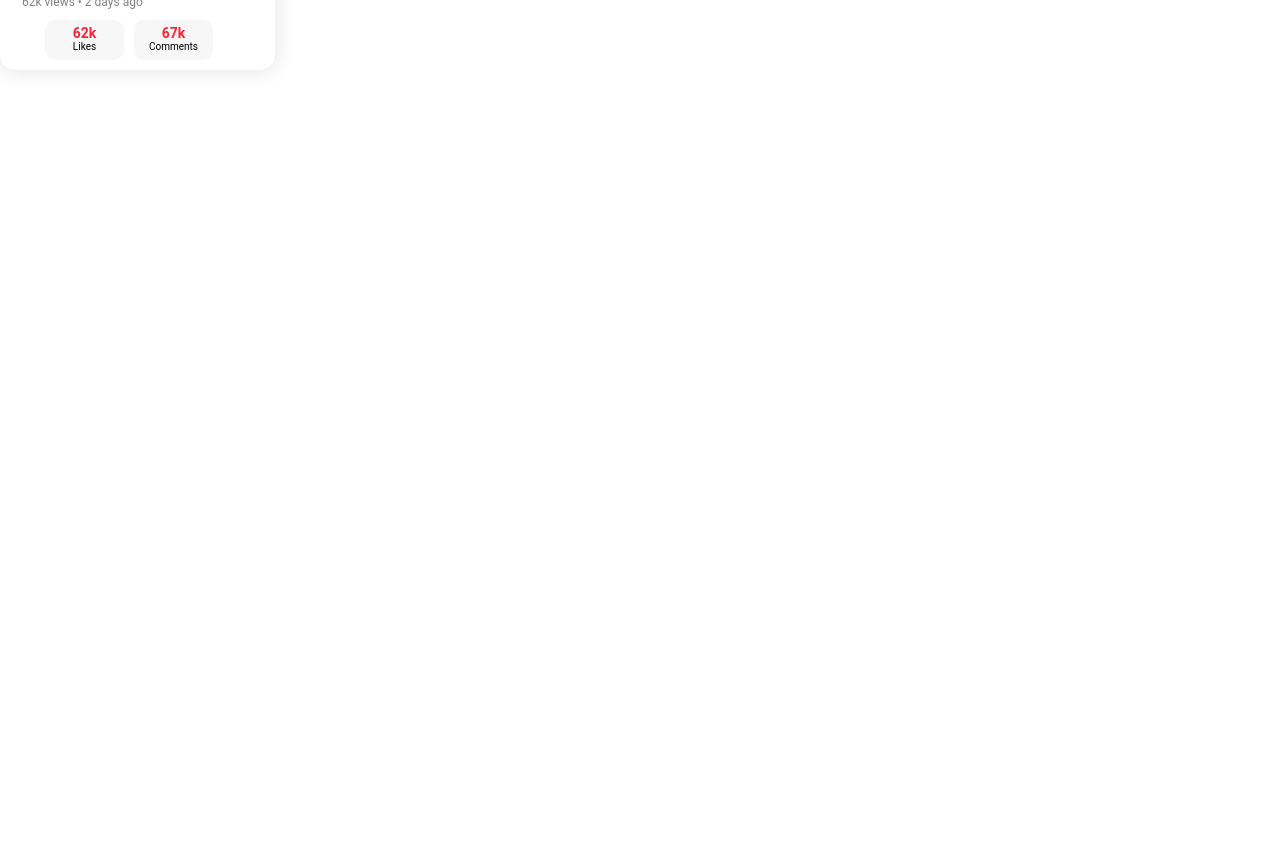
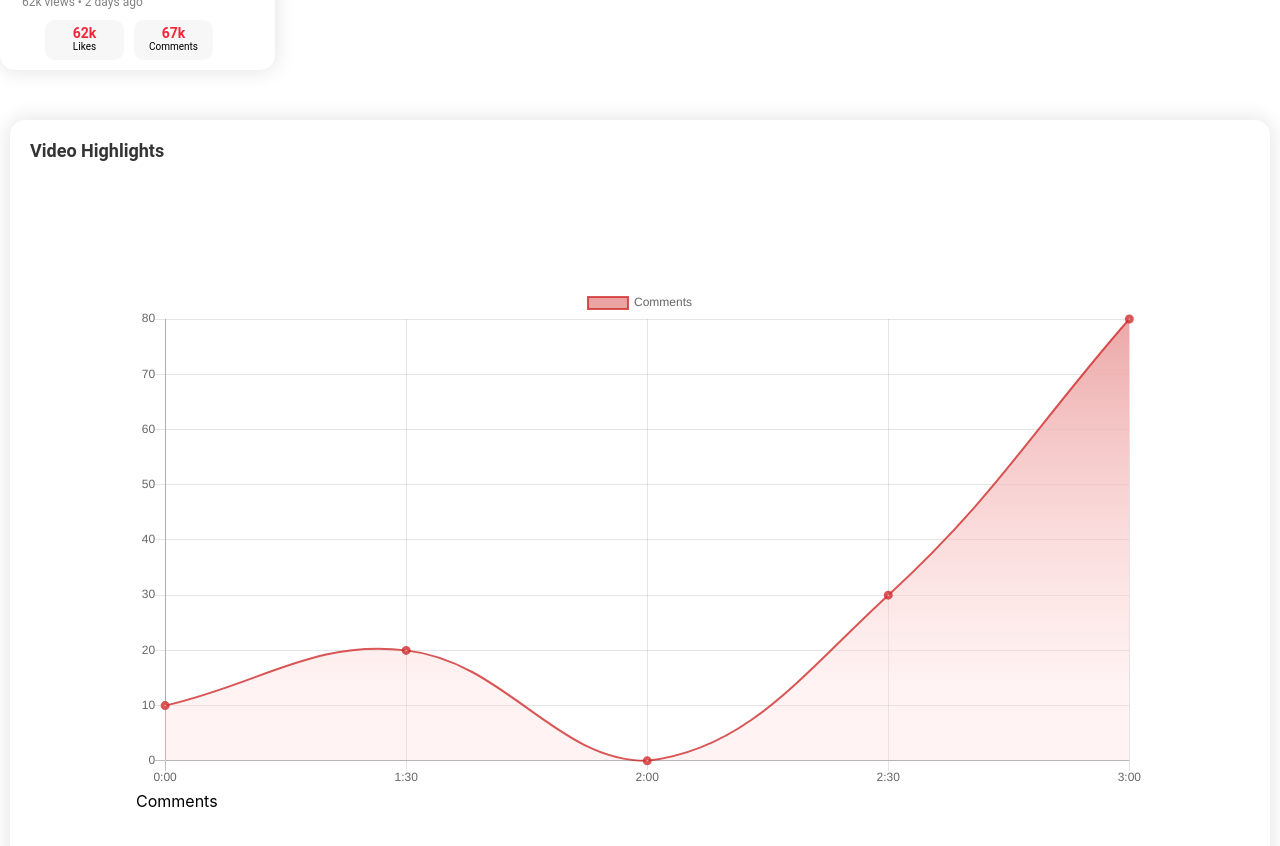
Before and after one commit to varkon256/youtube-dashboard, a React (Create React App) app: page /dashboard in a window 1280 px wide. Shown: the part 240-1086 px from the top of the page. Before the commit the page ends 800 px from the top, so only its background shows below. Built offline with nearby package versions, Linux system fonts and the light colour scheme.

Commit message:
implemented comments chart

```diff
--- a/package.json
+++ b/package.json
@@ -6,7 +6,9 @@
     "@testing-library/jest-dom": "^4.2.4",
     "@testing-library/react": "^9.5.0",
     "@testing-library/user-event": "^7.2.1",
+    "chart.js": "^2.9.3",
     "react": "^16.13.1",
+    "react-chartjs-2": "^2.10.0",
     "react-dom": "^16.13.1",
     "react-router-dom": "^5.2.0",
     "react-scripts": "3.4.3",
--- /dev/null
+++ b/src/components/CommentsChart.js
@@ -0,0 +1,58 @@
+import React, {useState, useEffect} from 'react';
+import styled from "styled-components";
+import {line, Line} from 'react-chartjs-2';
+const StyledCommentsChart = styled.div`
+    width: 100%;
+`;
+
+function CommentsChart(props) {
+    const [chartData, setChartData] = useState({});
+    const canvas = document.createElement('canvas');
+    let ctx = canvas.getContext('2d');
+    let gradientFill = ctx.createLinearGradient(0, 400, 0, 0);
+    gradientFill.addColorStop(1, "rgba(233, 158, 158, 1)");
+    gradientFill.addColorStop(0, "rgba(255, 215, 215, 0.31)");
+    let chart = ()=>{
+        console.log("Chart init");
+        setChartData({
+            labels: ["0:00",'1:30','2:00','2:30','3:00'],
+            datasets: [
+            {
+                label: "Comments",
+                data: [10,20,0,30,80],
+                backgroundColor: gradientFill,
+                borderColor:  ["rgba(207, 42, 42, 0.79)"],
+                pointBorderColor: "rgba(207, 42, 42, 0.79)",
+                pointBackgroundColor: "#ffffff",
+                pointHoverBackgroundColor: "rgba(207, 42, 42, 0.79)",
+                pointHoverBorderColor: "rgba(207, 42, 42, 0.79)#80b6f4",
+                pointBorderWidth: 5,
+                pointHoverRadius: 6,
+                pointHoverBorderWidth: 1,
+                pointRadius: 2,
+                borderWidth: 2
+            }
+            ]
+        });
+    }
+    useEffect(()=>{
+        chart();
+    },[])
+
+  return (
+        <StyledCommentsChart>
+            <div>
+                <Line
+                    data={ chartData }
+                    options= {
+                        {
+                            responsive: true
+                        }
+                    }
+                    />
+            </div>
+        </StyledCommentsChart>
+  );
+}
+
+export default CommentsChart;
--- a/src/components/Dashboard.js
+++ b/src/components/Dashboard.js
@@ -1,10 +1,11 @@
 import React from 'react';
 import VideoOverview from './VideoOverview';
-
+import VideoHighlights from './VideoHighlights'
 function Dashboard (){
   return (
     <div>
         <VideoOverview/>
+        <VideoHighlights />
     </div>
   );
 }
--- /dev/null
+++ b/src/components/VideoHighlights.js
@@ -0,0 +1,44 @@
+import React from 'react';
+import '../App.css';
+import styled from "styled-components";
+import CommentsCharts from './CommentsChart'
+const StyledVideoHighlights = styled.div`
+  max-width: 100%;
+  position: absolute;
+  margin: 10px;
+  left: 0%;
+  right: 0%;
+  top: 350px;
+  background: #ffffff;
+  box-shadow: 0px 0px 20px 2px rgba(0, 0, 0, 0.1);
+  border-radius: 15px;
+
+  h2{
+    font-family: Roboto;
+    font-style: normal;
+    font-weight: bold;
+    font-size: 18px;
+    line-height: 21px;
+    color: #343434;
+    margin: 20px;
+  }
+  .content{
+    margin: 10%;
+  }
+`;
+
+function VideoHighlights(props) {
+  return (
+        <StyledVideoHighlights>
+          <section>
+            <h2>Video Highlights</h2>
+            <div class="content">
+              <CommentsCharts />
+              <div>Comments</div>
+            </div>
+          </section>
+        </StyledVideoHighlights>
+  );
+}
+
+export default VideoHighlights;
--- a/src/components/VideoOverview.js
+++ b/src/components/VideoOverview.js
@@ -13,18 +13,15 @@ const StyledVideoOverview = styled.div`
   box-shadow: 0px 0px 20px 2px rgba(0, 0, 0, 0.1);
   border-radius: 15px;
   h2 {
-    position: absolute;
-    width: 125px;
-    height: 20px;
-    left: 22px;
-    top: 15px;
     font-family: Roboto;
     font-style: normal;
     font-weight: bold;
     font-size: 18px;
     line-height: 21px;
     color: #343434;
-  }
+    margin: 20px;
+    }
+
   img {
     width: 230px;
     height: 150px;
```
Also changed, not shown: 1 other file (tests, documents, lock files or other folders).
